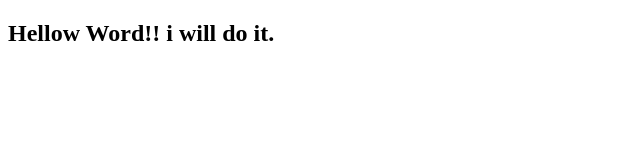
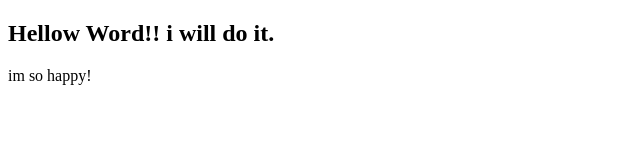
Before and after one commit to ahasif/my-frist-website, a plain HTML site: page index.html in a window 1280 px wide. Shown: the whole page, without its empty margins (0-640 px from the left). Drawn offline with Linux system fonts and the light colour scheme.

Commit message:
new version is ababale

```diff
--- a/index.html
+++ b/index.html
@@ -8,6 +8,6 @@
 </head>
 <body>
     <h2>Hellow Word!! i will do it.</h2>
-
+    <p>im so happy!</p>
 </body>
 </html>
```
